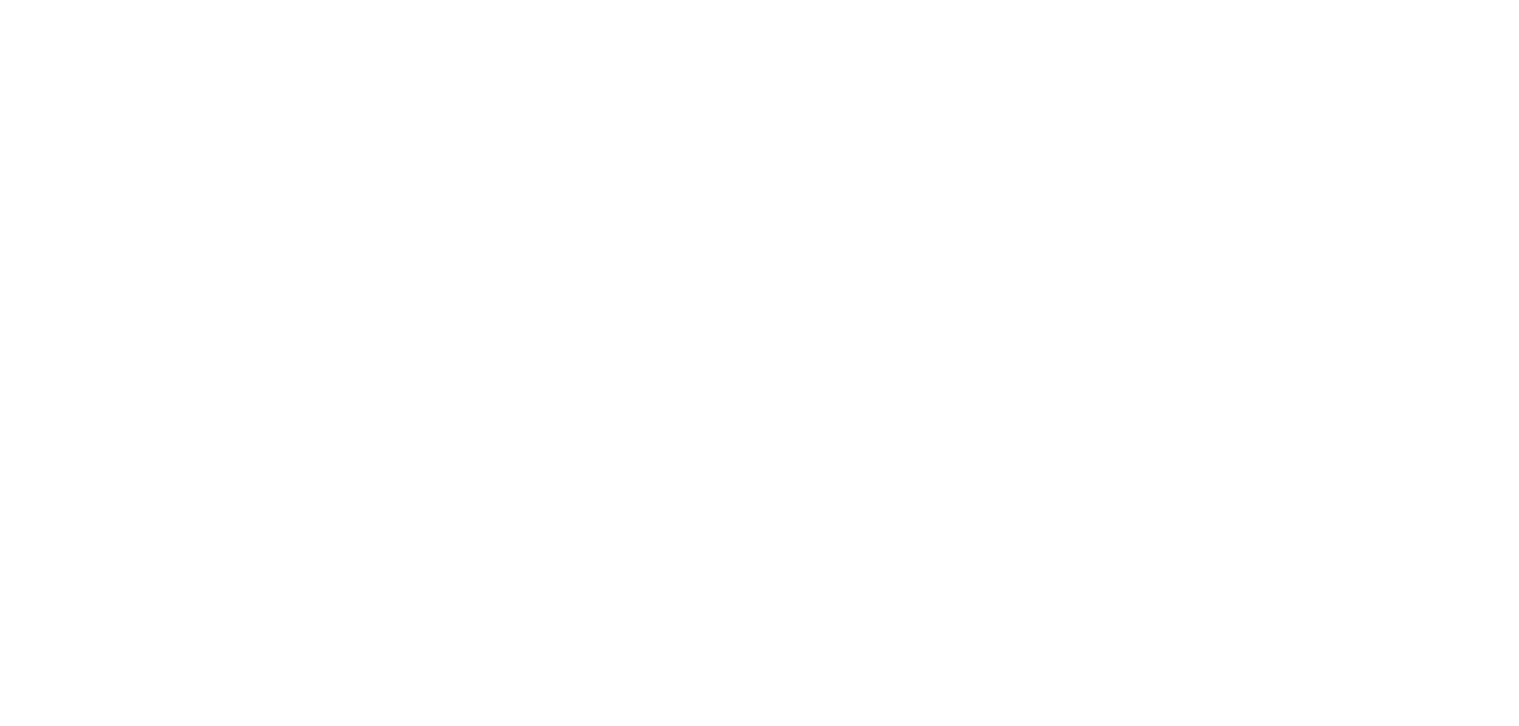
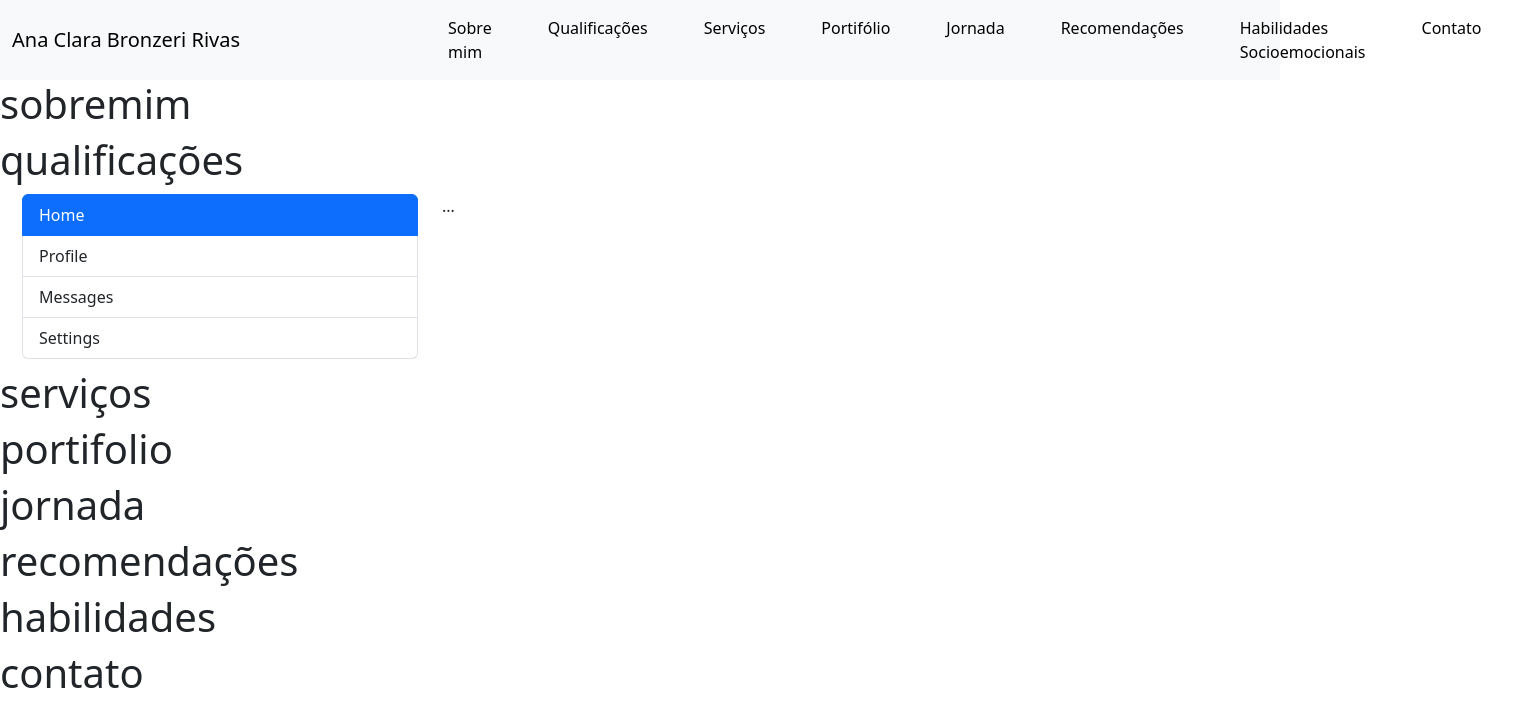
Before and after one commit to AnaClaraRivas/Bootstrap, a plain HTML site: page index.html in a window 1280 px wide. Shown: the whole page, 1519 px wide, since content can reach past the window. Drawn offline with Linux system fonts and the light colour scheme.

Commit message:
prototipagem

```diff
--- a/css/estilo.css
+++ b/css/estilo.css
@@ -0,0 +1,27 @@
+
+paleta de cor{
+    color: #fae0e4;
+    color: #f7cad0;
+    color: #fbb1bd;
+    color: #ff85a1;
+    color: #ff7096;
+    color: #ff5c8a;
+    color: #ff477e;
+    color: #ff0a54;
+}
+
+
+.navbar-brand{
+    margin-right: 190px;
+}
+
+.nav-item{
+    margin-right: 30px;
+    margin-left: 10px;
+
+}
+
+
+.row{
+    margin: 10px;
+}
--- a/index.html
+++ b/index.html
@@ -5,12 +5,48 @@
     <meta name="viewport" content="width=device-width, initial-scale=1">
     <title>Ana Clara Bronzeri Rivas</title>
     <link href="css/bootstrap.css" rel="stylesheet">
-    <link href="css/estilo.css" >
+    <link rel="stylesheet" href="css/estilo.css" >
   </head>
 
   <body>
     <header>
-      <!-- Menu -->
+      <nav class="navbar navbar-expand-lg bg-body-tertiary">
+        <div class="container-fluid">
+          <button class="navbar-toggler" type="button" data-bs-toggle="collapse" data-bs-target="#navbarTogglerDemo01" aria-controls="navbarTogglerDemo01" aria-expanded="false" aria-label="Toggle navigation">
+            <span class="navbar-toggler-icon"></span>
+          </button>
+          <div class="collapse navbar-collapse" id="navbarTogglerDemo01">
+            <a class="navbar-brand" href="#">Ana Clara Bronzeri Rivas</a>
+            <ul class="navbar-nav me-auto mb-2 mb-lg-0">
+              <li class="nav-item">
+                <a class="nav-link active" aria-current="page" href="#">Sobre mim</a>
+              </li>
+              <li class="nav-item">
+                <a class="nav-link active" aria-current="page" href="#">Qualificações</a>
+              </li>
+              <li class="nav-item">
+                <a class="nav-link active" aria-current="page" href="#">Serviços</a>
+              </li>
+              <li class="nav-item">
+                <a class="nav-link active" aria-current="page" href="#">Portifólio</a>
+              </li>
+              <li class="nav-item">
+                <a class="nav-link active" aria-current="page" href="#">Jornada</a>
+              </li>
+              <li class="nav-item">
+                <a class="nav-link active" aria-current="page" href="#">Recomendações</a>
+              </li>
+              <li class="nav-item">
+                <a class="nav-link active" aria-current="page" href="#">Habilidades Socioemocionais</a>
+              </li>
+              <li class="nav-item">
+                <a class="nav-link active" aria-current="page" href="#">Contato</a>
+              </li>
+            </ul>
+
+          </div>
+        </div>
+      </nav>
 
     </header>
     <div class="banner/carrosel">
@@ -19,38 +55,69 @@
     <main>
 
       <section class="sobremim">
-         <!-- quero colocar um grid com 2 com meu avatar e um texto resumo sobre mim-->
+        <h1>sobremim</h1>
+         <!-- quero colocar um grid com 2 colunas com meu avatar e um texto resumo sobre mim-->
+         <!-- offcanva para mostrar detalhes sobre o local de formação -->
 
       </section>
 
       <section class="qualificações ">
-        <!-- quero colocar um grid que tenha como número de colunas, o número de cursos que ja me qualifiquei-->
+        <h1>qualificações</h1>
+        <div class="row">
+          <div class="col-4">
+            <div class="list-group" id="list-tab" role="tablist">
+              <a class="list-group-item list-group-item-action active" id="list-home-list" data-bs-toggle="list" href="#list-home" role="tab" aria-controls="list-home">Home</a>
+              <a class="list-group-item list-group-item-action" id="list-profile-list" data-bs-toggle="list" href="#list-profile" role="tab" aria-controls="list-profile">Profile</a>
+              <a class="list-group-item list-group-item-action" id="list-messages-list" data-bs-toggle="list" href="#list-messages" role="tab" aria-controls="list-messages">Messages</a>
+              <a class="list-group-item list-group-item-action" id="list-settings-list" data-bs-toggle="list" href="#list-settings" role="tab" aria-controls="list-settings">Settings</a>
+            </div>
+          </div>
+          <div class="col-8">
+            <div class="tab-content" id="nav-tabContent">
+              <div class="tab-pane fade show active" id="list-home" role="tabpanel" aria-labelledby="list-home-list">...</div>
+              <div class="tab-pane fade" id="list-profile" role="tabpanel" aria-labelledby="list-profile-list">...</div>
+              <div class="tab-pane fade" id="list-messages" role="tabpanel" aria-labelledby="list-messages-list">...</div>
+              <div class="tab-pane fade" id="list-settings" role="tabpanel" aria-labelledby="list-settings-list">...</div>
+            </div>
+          </div>
+        </div>
+        <!-- quero colocar um flush para mostrar minhas qualificações e seus detalhes -->
+        <!-- barsizing do quanto sou qualificada -->
 
       </section>
 
       <section class="Serviços">
-        <!-- quero colocar um grid que tenha como número de colunas, o número de serviços que ja fiz-->
-
+        <h1>serviços</h1>
+        <!-- quero colocar um card que tenha os serviços que ja fiz-->
       </section>
 
       <section class="portifolio">
+        <h1>portifolio</h1>
+
 
       </section>
 
       <serviços class="linhadepassagem">
-        <!-- quero colocar um grid que tenha como número de colunas, o número de cursos que ja me qualifiquei-->
+        <h1>jornada</h1>
+
 
       </section>
 
       <section class="recomendações">
+        <h1>recomendações</h1>
+        <!-- scrollspy -->
 
       </section>
 
       <section class="habilidadessocioemocionais">
+        <h1>habilidades</h1>
+        <!-- quero um collapse para mostrar as habilidade  -->
 
       </section>
 
       <section class="contato">
+        <h1>contato</h1>
+        <!-- overview -->
 
       </section>
 
```
